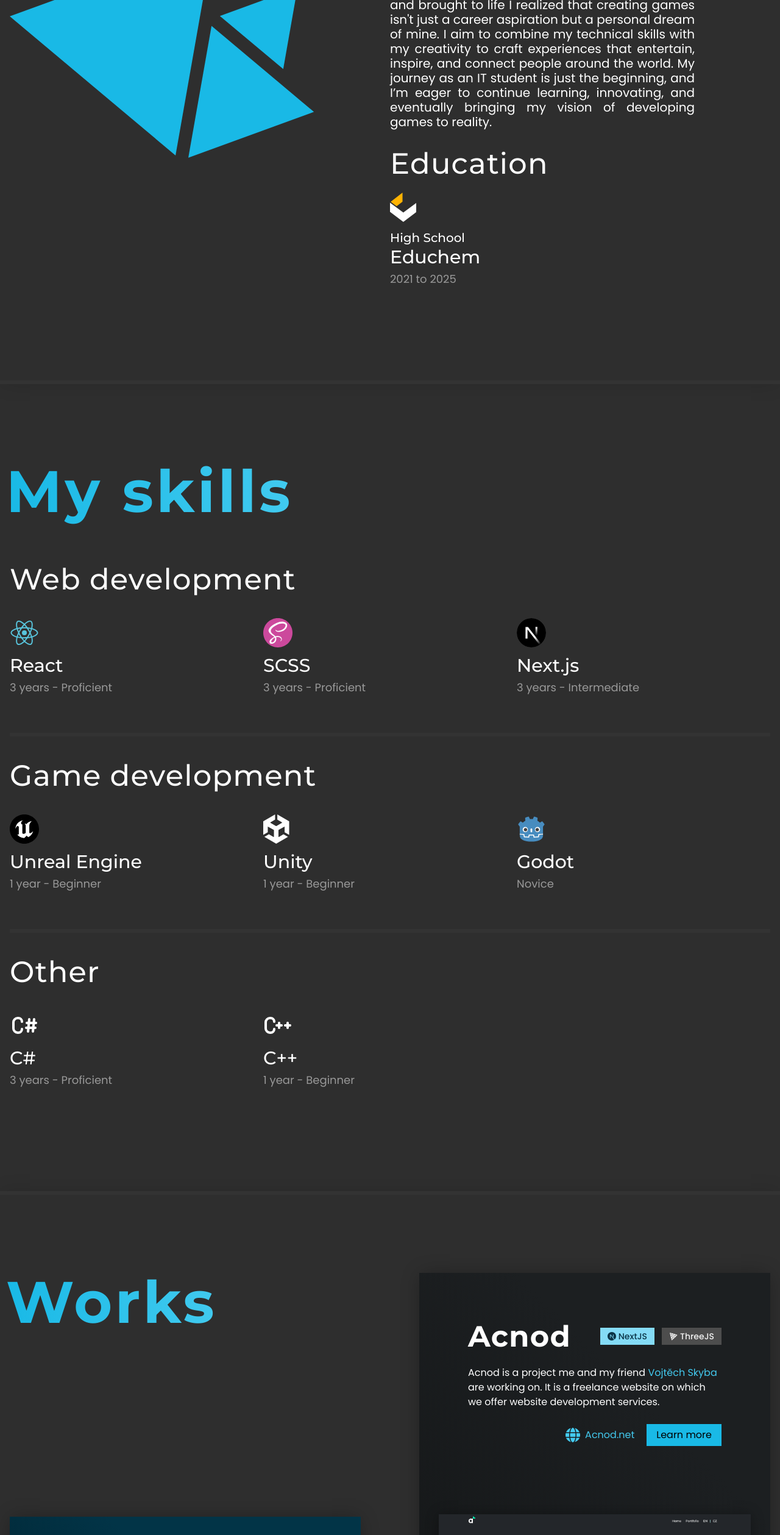
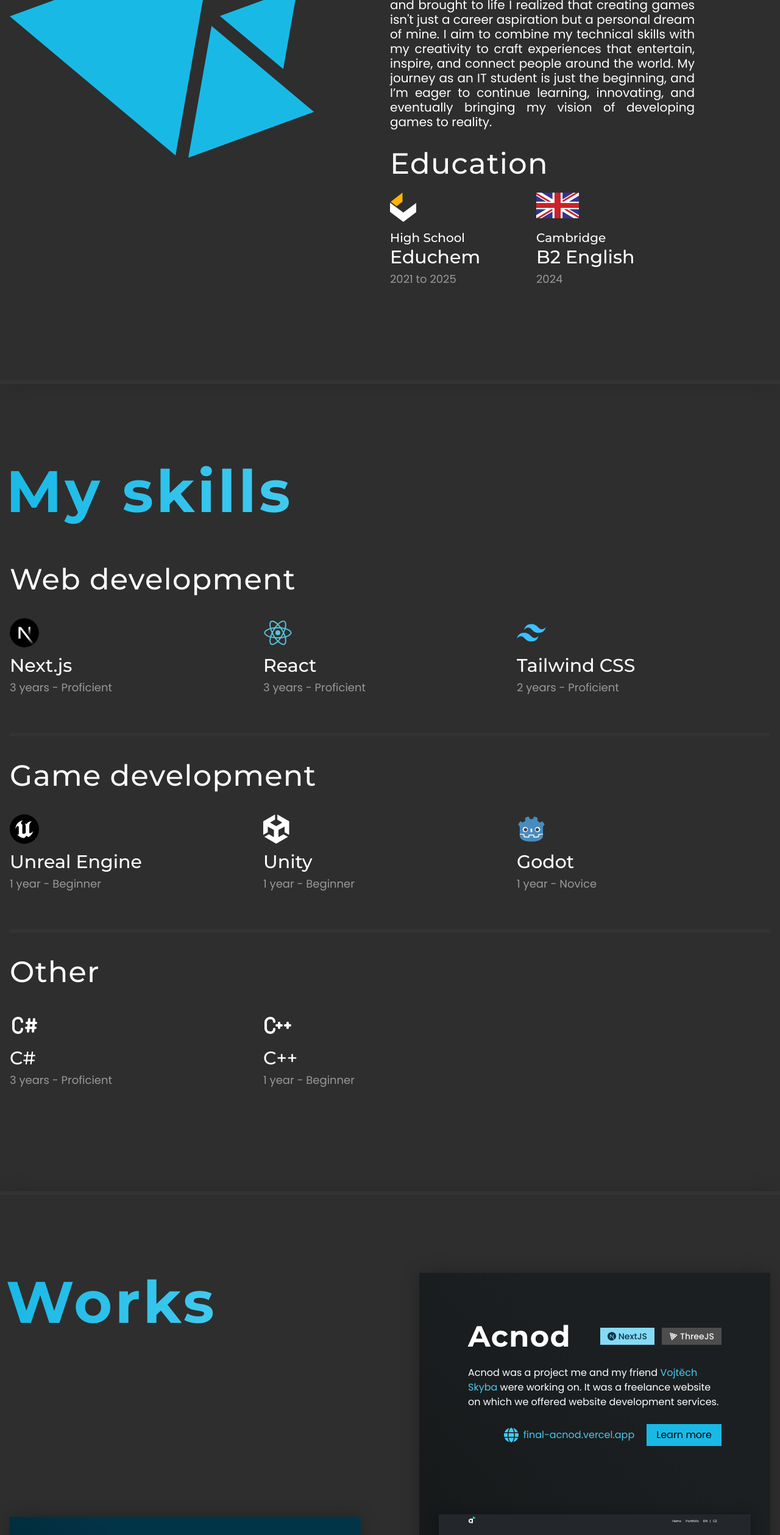
Before and after one commit to Jakooob14/jakooob14.github.io, a Next.js app: page /en in a window 1280 px wide. Shown: the part 1330-3848 px from the top of the page at 61% size. Built offline with nearby package versions, Linux system fonts and the light colour scheme; no server answers.

Commit message:
Update Acnod, skills and add B2 certificate

```diff
--- a/app/[lang]/locales/cs.json
+++ b/app/[lang]/locales/cs.json
@@ -37,7 +37,8 @@
       "paragraph": "Ahoj, jmenuji se Jakub Sokol. Jsem IT student z České republiky s hlubokou vášní pro technologie, která začala už v mém dětství. Od útlého věku mě fascinovaly počítače a inovace, ať už šlo o zkoumání, jak fungují, učení se novým technologiím, nebo ponoření do světa her. Postupem času se tato fascinace proměnila v oddaný zájem o poznávání technologií, zejména her.\nKdyž jsem se ponořil hlouběji do mechanik her – jak jsou navrženy, naprogramovány a oživeny – uvědomil jsem si, že vytváření her není jen kariérní aspirací, ale mým osobním snem. Chci spojit své technické dovednosti s kreativitou, abych vytvořil zážitky, které budou bavit, inspirovat a spojovat lidi po celém světě. Moje cesta jako IT studenta je teprve na začátku a těším se, až se budu dále učit, inovovat a jednou přivedu svou vizi vývoje her k životu.",
       "education": {
         "title": "Vzdělání",
-        "high_school": "Střední škola"
+        "high_school": "Střední škola",
+        "fce_certificate": "B2 Angličtina"
       }
     },
     "skills": {
@@ -50,7 +51,7 @@
       "title": "Práce",
       "learn_more": "Zjistit více",
       "acnod": {
-        "description": "Acnod je projekt, na kterém pracuji s mým kamarádem <link href='https://skymmel.eu' rel='noreferrer' target='_blank'}>Vojtěchem&nbsp;Skybou</link>. Jedná se o webovou stránku, na které nabízíme služby vývoje webů."
+        "description": "Acnod byl projekt, na kterém jsme pracovali s mým kamarádem <link href='https://skymmel.eu' rel='noreferrer' target='_blank'}>Vojtěchem&nbsp;Skybou</link>. Jednalo se o webovou stránku, na které jsme nabízeli služby vývoje webů."
       },
       "nagy3d": {
         "description": "Tento web je vytvořen pro firmu Nagy 3D, která nabízí 3D tisk a skenování v severozápadní části České republiky. Poskytuje minimalistický a čistý vzhled pro co nejlepší uživatelský zážitek."
--- a/app/[lang]/locales/en.json
+++ b/app/[lang]/locales/en.json
@@ -37,7 +37,8 @@
       "paragraph": "Hello, my name is Jakub Sokol. I am an IT student from the Czech Republic with a deep passion for technology that began in my childhood. From an early age, I was captivated by computers and the innovations they made possible, whether it was exploring how they worked, learning new software, or immersing myself in the world of gaming. Over time, this fascination grew into a dedicated pursuit of knowledge about the inner workings of technology, particularly games.\nAs I delved deeper into the mechanics behind gaming how games are designed, programmed, and brought to life I realized that creating games isn't just a career aspiration but a personal dream of mine. I aim to combine my technical skills with my creativity to craft experiences that entertain, inspire, and connect people around the world. My journey as an IT student is just the beginning, and I’m eager to continue learning, innovating, and eventually bringing my vision of developing games to reality.",
       "education": {
         "title": "Education",
-        "high_school": "High School"
+        "high_school": "High School",
+        "fce_certificate": "B2 English"
       }
     },
     "skills": {
@@ -50,7 +51,7 @@
       "title": "Works",
       "learn_more": "Learn more",
       "acnod": {
-        "description": "Acnod is a project me and my friend <link href='https://skymmel.eu' rel='noreferrer' target='_blank'}>Vojtěch Skyba</link> are working on. It is a freelance website on which we offer website development services."
+        "description": "Acnod was a project me and my friend <link href='https://skymmel.eu' rel='noreferrer' target='_blank'}>Vojtěch Skyba</link> were working on. It was a freelance website on which we offered website development services."
       },
       "nagy3d": {
         "description": "This website is for a company named Nagy 3D that offers 3D printing and scanning in the northwestern region of the Czech Republic. It offers a minimalistic and clean look so the user can have a good experience."
--- a/app/[lang]/page.tsx
+++ b/app/[lang]/page.tsx
@@ -16,6 +16,8 @@ import {LinkButton} from "@/app/components/Buttons";
 import Tag from "@/app/components/Tag";
 import {useDictionary} from "@/app/[lang]/DictionaryProvider";
 import Translate from "@/app/components/Translate";
+import FlagUK from "@/public/Flag_UK.png";
+import {RiTailwindCssFill} from "react-icons/ri";
 
 
 export default function Home() {
@@ -134,11 +136,14 @@ export default function Home() {
                     <div className={'block w-full xl:w-[500px] 2xl:w-[700px] text-xl text-justify col-start-2 row-start-2 row-span-2 order-5'}>
                         <p className={'whitespace-pre-wrap text-[max(16px,3vw)] sm:text-xl leading-[max(24px,4.5vw)] sm:leading-6'}>{dict.home.about_me.paragraph}</p>
                         <Heading2 className={'mt-8'}>{dict.home.about_me.education.title}</Heading2>
-                        <div className={'text-start w-full'}>
+                        <div className={'text-start w-full flex flex-wrap'}>
                             <SkillCard className={'!py-6'} skillIcon={<EduchemLogo className={'h-full'}/>}
                                        startYear={2021}
                                        endYear={2025}><span
                                 className={'block text-xl'}>{dict.home.about_me.education.high_school}</span>Educhem</SkillCard>
+                            <SkillCard className={'!py-6'} skillIcon={<Image src={FlagUK} width={70} height={48} alt={'UK Flag'}/>}
+                                       totalOverride={'2024'}><span
+                                className={'block text-xl'}>Cambridge</span>{dict.home.about_me.education.fce_certificate}</SkillCard>
                         </div>
                     </div>
                     <div className={'mb-10 row-span-2 w-[50%] xl:w-[80%] order-1'}>
@@ -197,23 +202,25 @@ export default function Home() {
                         <div className={'mb-5'}>
                             <Heading2>{dict.home.skills.web_development}</Heading2>
                             <div className={'flex flex-wrap flex-col sm:flex-row'}>
+                                <SkillCard className={'!w-1/3 min-w-[200px] min-w-[200px'} skillIcon={<NextJSLogo className={'h-full'}/>} startYear={2021}
+                                           level={3}>Next.js</SkillCard>
                                 <SkillCard className={'!w-1/3 min-w-[200px]'} skillIcon={<IoLogoReact className={'text-[#58c4dc]'}/>} startYear={2021}
                                            level={3}>React</SkillCard>
-                                <SkillCard className={'!w-1/3 min-w-[200px] min-w-[200px'} skillIcon={<SassSeal className={'h-full'}/>} startYear={2021}
-                                           level={3}>SCSS</SkillCard>
-                                <SkillCard className={'!w-1/3 min-w-[200px] min-w-[200px'} skillIcon={<NextJSLogo className={'h-full'}/>} startYear={2021}
-                                           level={2}>Next.js</SkillCard>
+                                <SkillCard className={'!w-1/3 min-w-[200px] min-w-[200px'} skillIcon={<RiTailwindCssFill className={'h-full text-[#3cbfff]'}/>} startYear={2022}
+                                           level={3}>Tailwind CSS</SkillCard>
+                                {/*<SkillCard className={'!w-1/3 min-w-[200px] min-w-[200px'} skillIcon={<SassSeal className={'h-full'}/>} yearsOverride={4}*/}
+                                {/*           level={3}>SCSS</SkillCard>*/}
                             </div>
                         </div>
                         <Divider className={'mb-10'}/>
                         <div className={'mb-5'}>
                             <Heading2>{dict.home.skills.game_development}</Heading2>
                             <div className={'flex flex-wrap flex-col sm:flex-row'}>
-                                <SkillCard className={'!w-1/3 min-w-[200px]'} skillIcon={<UnrealEngineLogo className={'h-full'}/>} startYear={2023} level={1}>Unreal
+                                <SkillCard className={'!w-1/3 min-w-[200px]'} skillIcon={<UnrealEngineLogo className={'h-full'}/>} yearsOverride={1} level={1}>Unreal
                                     Engine</SkillCard>
                                 <SkillCard className={'!w-1/3 min-w-[200px]'} skillIcon={<UnityLogo className={'h-full'}/>} yearsOverride={1}
                                            level={1}>Unity</SkillCard>
-                                <SkillCard className={'!w-1/3 min-w-[200px]'} skillIcon={<GodotLogo className={'h-full'}/>} startYear={2024}
+                                <SkillCard className={'!w-1/3 min-w-[200px]'} skillIcon={<GodotLogo className={'h-full'}/>} yearsOverride={1}
                                            level={0}>Godot</SkillCard>
                             </div>
                         </div>
@@ -222,7 +229,7 @@ export default function Home() {
                             <Heading2>{dict.home.skills.other}</Heading2>
                             <div className={'flex flex-wrap flex-col sm:flex-row'}>
                                 <SkillCard className={'!w-1/3 min-w-[200px]'} skillIcon={<TbBrandCSharp/>} startYear={2021} level={3}>C#</SkillCard>
-                                <SkillCard className={'!w-1/3 min-w-[200px]'} skillIcon={<TbBrandCpp/>} startYear={2023} level={1}>C++</SkillCard>
+                                <SkillCard className={'!w-1/3 min-w-[200px]'} skillIcon={<TbBrandCpp/>} yearsOverride={1} level={1}>C++</SkillCard>
                             </div>
                         </div>
                     </div>
@@ -238,11 +245,12 @@ export default function Home() {
         startYear?: number,
         endYear?: number,
         yearsOverride?: number,
+        totalOverride?: string,
         level?: number,
         className?: string
     }
 
-    function SkillCard({children, skillIcon, startYear, endYear, yearsOverride, level, className}: SkillCardProps) {
+    function SkillCard({children, skillIcon, startYear, endYear, yearsOverride, totalOverride, level, className}: SkillCardProps) {
         function getYearsFromYear(year: number) {
             const yearsFromYear = new Date();
             yearsFromYear.setFullYear(yearsFromYear.getFullYear() - year);
@@ -260,7 +268,7 @@ export default function Home() {
                 <span className={'text-5xl mb-2 text-yellow-300# h-12'}>{skillIcon}</span>
                 <h2 className={'text-[max(20px,4.6vw)] sm:text-3xl font-medium'}>{children}</h2>
                 <span
-                    className={'text-alt-gray-600 text-[max(16px,2.8vw)] sm:text-lg'}>{year}{year && level !== undefined ? ' - ' : ''}{level !== undefined ? levels[level] : ''}</span>
+                    className={'text-alt-gray-600 text-[max(16px,2.8vw)] sm:text-lg'}>{totalOverride ? totalOverride : year + (year && level !== undefined ? ' - ' : '') + (level !== undefined ? levels[level] : '')}</span>
             </div>
         )
     }
@@ -283,7 +291,7 @@ export default function Home() {
                 <Divider/>
                 <div className={'container mx-auto my-32 flex flex-col gap-y-12 xl:gap-y-0 xl:grid grid-rows-6 grid-cols-2 gap-x-24'}>
                     <Heading1>{dict.home.works.title}</Heading1>
-                    <WorkCard className={'col-start-2 row-span-4 bg-[linear-gradient(45deg,#131516_0%,#1C1F21_70%)] w-full md:w-[min(660px,100%)] xl:w-auto'} title={'Acnod'} imagePath={'/works/acnodnet/acnodnet.png'} imageClassName={'float-end'} websiteHref={'https://Acnod.net'}
+                    <WorkCard className={'col-start-2 row-span-4 bg-[linear-gradient(45deg,#131516_0%,#1C1F21_70%)] w-full md:w-[min(660px,100%)] xl:w-auto'} title={'Acnod'} imagePath={'/works/acnodnet/acnodnet.png'} imageClassName={'float-end'} websiteHref={'https://final-acnod.vercel.app'}
                                  initial={{
                                      translateX: '10%',
                                      opacity: 0
--- a/app/globals.scss
+++ b/app/globals.scss
@@ -14,7 +14,8 @@
   }
 
   body{
-    @apply bg-alt-gray-primary;
+    @apply bg-alt-gray-primary
+      overflow-x-hidden;
   }
 
   a{
```
Also changed, not shown: public/locales/en.json (deleted, +0 -7 lines), public/Flag_UK.png (added).
